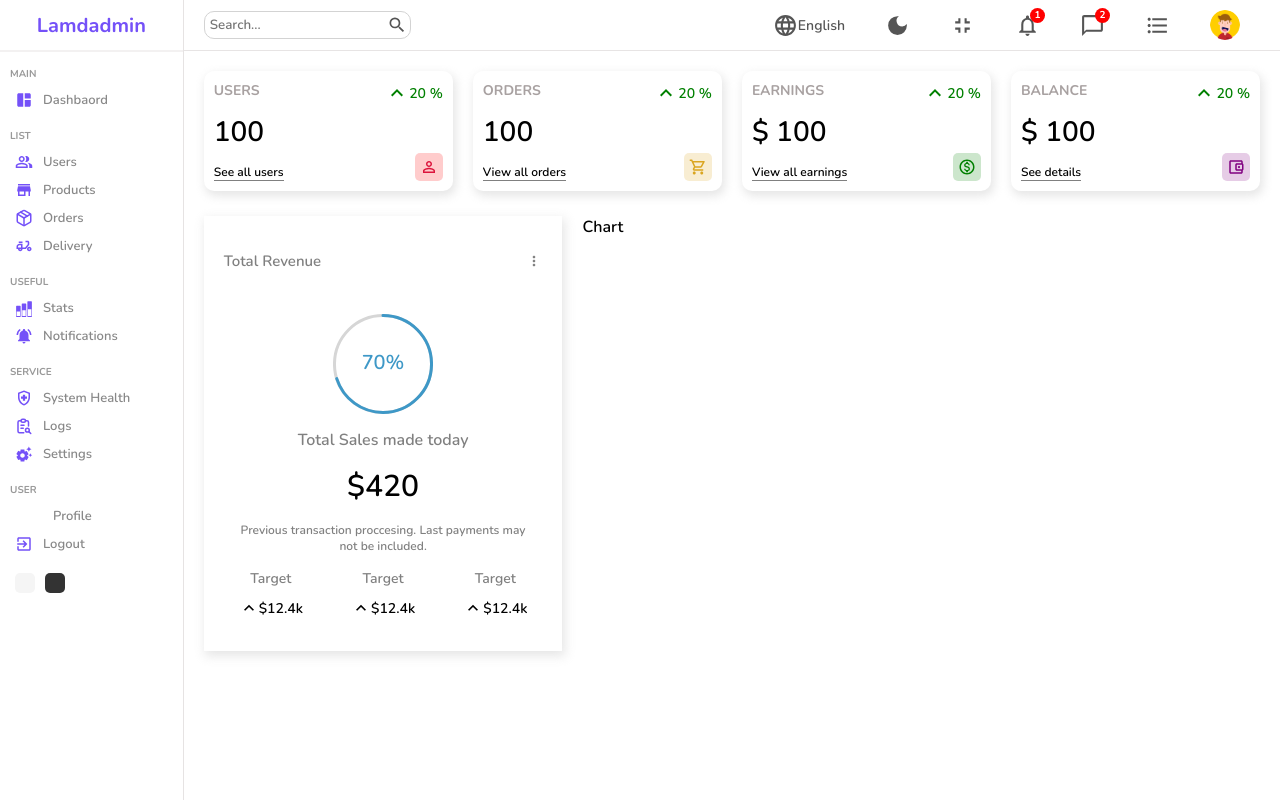
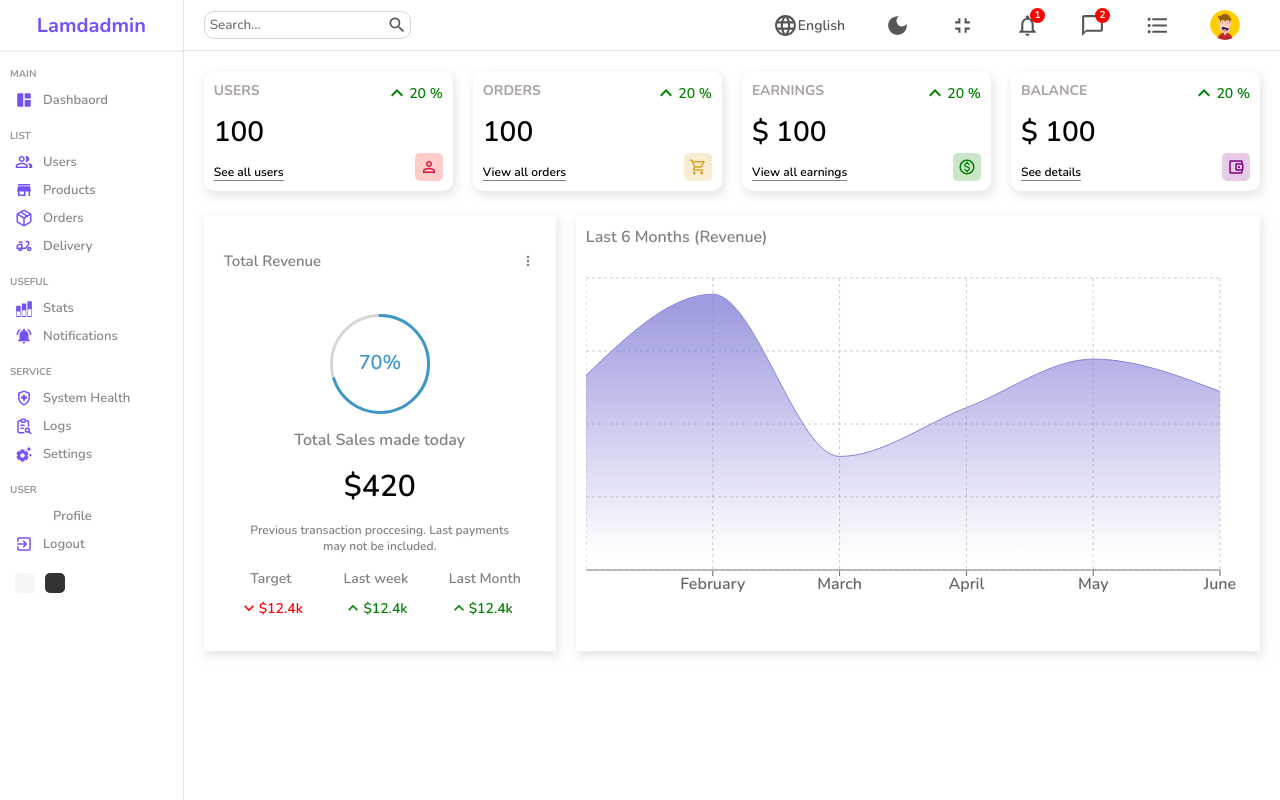
Before and after one commit to Sentic90/dashboard-react, a React (Vite) app: page / in a window 1280 px wide. Built offline with nearby package versions, Linux system fonts and the light colour scheme; some icons are missing.

Commit message:
Development:     - added complete Featured Component     - added Recharts lib     - added Chart Component

```diff
--- a/package.json
+++ b/package.json
@@ -6,7 +6,8 @@
   "scripts": {
     "dev": "vite",
     "build": "vite build",
-    "preview": "vite preview"
+    "preview": "vite preview",
+    "start": "vite"
   },
   "dependencies": {
     "@emotion/react": "^11.11.1",
@@ -18,6 +19,7 @@
     "react-dom": "^18.2.0",
     "react-icons": "^4.11.0",
     "react-router-dom": "^6.16.0",
+    "recharts": "^2.9.0",
     "sass": "^1.67.0"
   },
   "devDependencies": {
--- a/src/components/chart/Chart.jsx
+++ b/src/components/chart/Chart.jsx
@@ -1,12 +1,50 @@
 
 import './chart.scss'
+import { AreaChart, Area, XAxis, YAxis, CartesianGrid, Tooltip, ResponsiveContainer } from 'recharts';
+
+
+const data = [
+    {name: "January", total:1200},
+    {name: "February", total:1700},
+    {name: "March", total:700},
+    {name: "April", total:1000},
+    {name: "May", total:1300},
+    {name: "June", total:1100},
+]
 
 const chart = () => {
     return (
-        <div className="chart">
-            Chart
-        </div>
-     );
+      <div className="chart">
+        <div className="title">Last 6 Months (Revenue)</div>
+        <ResponsiveContainer width="100%" aspect={2 / 1}>
+          <AreaChart
+            width={730}
+            height={250}
+            data={data}
+            margin={{ top: 10, right: 30, left: 0, bottom: 0 }}
+          >
+            <defs>
+              <linearGradient id="total" x1="0" y1="0" x2="0" y2="1">
+                <stop offset="5%" stopColor="#8884d8" stopOpacity={0.8} />
+                <stop offset="95%" stopColor="#8884d8" stopOpacity={0} />
+              </linearGradient>
+            </defs>
+            <XAxis dataKey="name" />
+            {/* <YAxis /> */}
+            <CartesianGrid strokeDasharray="3 3" />
+            <Tooltip />
+            <Area
+              type="monotone"
+              dataKey="total"
+              stroke="#8884d8"
+              fillOpacity={1}
+              fill="url(#total)"
+            />
+
+          </AreaChart>
+        </ResponsiveContainer>
+      </div>
+    );
 }
 
 export default chart;
--- a/src/components/chart/chart.scss
+++ b/src/components/chart/chart.scss
@@ -1,6 +1,12 @@
 
 .chart{
     flex: 4;
-    // -webkit-box-shadow: 2px 4px 10px 1px rgba(0, 0, 0, 0.47);
-    // box-shadow: 2px 4px 10px 1px rgba(201, 201, 201, 0.47);
+    -webkit-box-shadow: 2px 4px 10px 1px rgba(0, 0, 0, 0.47);
+    box-shadow: 2px 4px 10px 1px rgba(201, 201, 201, 0.47);
+    padding: 10px;
+    color: gray;
+
+    .title{
+        margin-bottom: 20px;
+    }
 }
--- a/src/components/featured/Featured.jsx
+++ b/src/components/featured/Featured.jsx
@@ -1,13 +1,12 @@
-import { CircularProgressbar } from 'react-circular-progressbar';
+import { CircularProgressbar } from "react-circular-progressbar";
 
-import "react-circular-progressbar/dist/styles.css"
-import './featured.scss'
-import { MdMoreVert } from 'react-icons/md';
-import { KeyboardArrowUp } from '@mui/icons-material';
+import "react-circular-progressbar/dist/styles.css";
+import "./featured.scss";
+import { MdMoreVert } from "react-icons/md";
+import { KeyboardArrowDown, KeyboardArrowUp } from "@mui/icons-material";
 
 const featured = () => {
-
-    let value = 70
+  let value = 70;
   return (
     <div className="featured">
       <div className="top">
@@ -27,32 +26,31 @@
         <div className="summary">
           <div className="item">
             <div className="itemTitle">Target</div>
-                <div className="itemResult">
+            <div className="itemResult negative">
+              <KeyboardArrowDown fontSize="small" />
+              <div className="resultAmount">$12.4k</div>
+            </div>
+          </div>
+
+          <div className="item">
+            <div className="itemTitle">Last week</div>
+            <div className="itemResult postive">
               <KeyboardArrowUp fontSize="small" />
               <div className="resultAmount">$12.4k</div>
             </div>
           </div>
 
           <div className="item">
-                <div className="itemTitle">Target</div>
-                <div className="itemResult">
-                  <KeyboardArrowUp fontSize="small" />
-                  <div className="resultAmount">$12.4k</div>
-                </div>
-              </div>
-
-              <div className="item">
-                <div className="itemTitle">Target</div>
-                <div className="itemResult">
+            <div className="itemTitle">Last Month</div>
+            <div className="itemResult postive">
               <KeyboardArrowUp fontSize="small" />
               <div className="resultAmount">$12.4k</div>
             </div>
           </div>
         </div>
-
       </div>
     </div>
   );
-}
+};
 
 export default featured;
--- a/src/components/featured/featured.scss
+++ b/src/components/featured/featured.scss
@@ -71,6 +71,13 @@
                     align-items: center;
                     margin-top: 10px;
                     font-size: 14px;
+
+                    &.postive{
+                        color: green;
+                    }
+                    &.negative{
+                        color: red;
+                    }
                 }
             }
         }
```
Also changed, not shown: description-project.js (added), 1 other file (tests, documents, lock files or other folders). Lines whose indentation alone changed are shown as unchanged.
